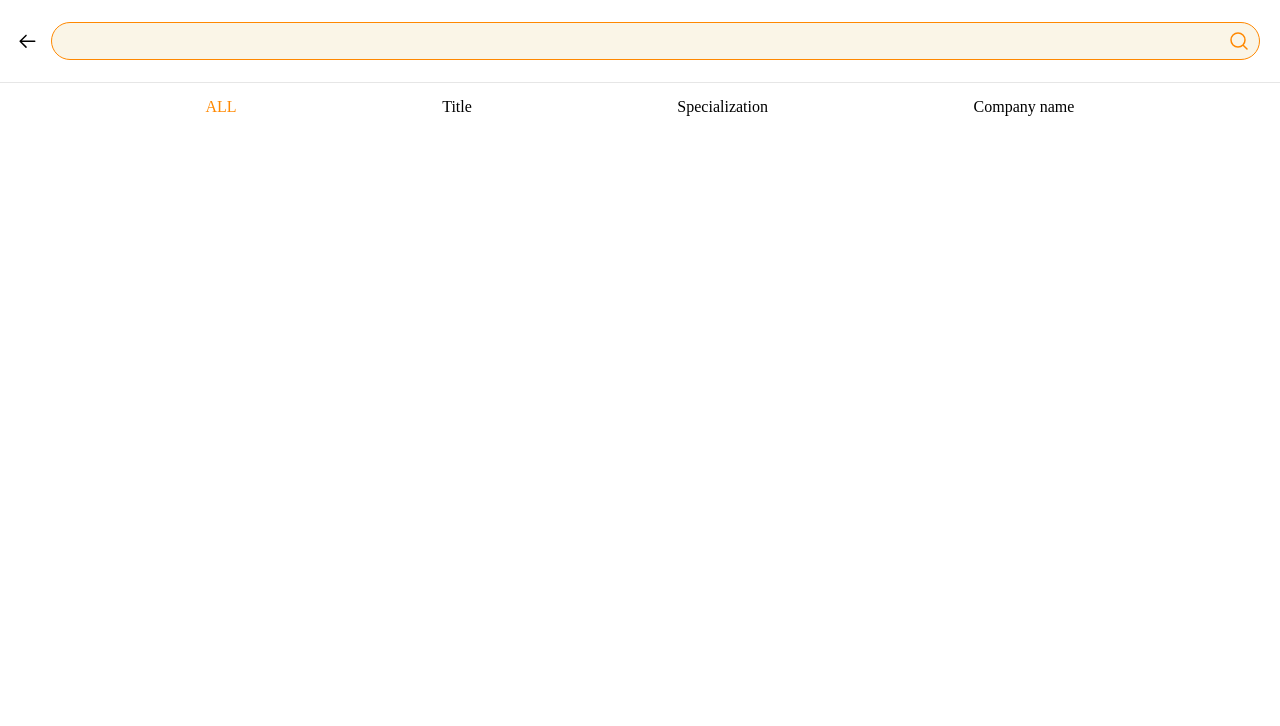
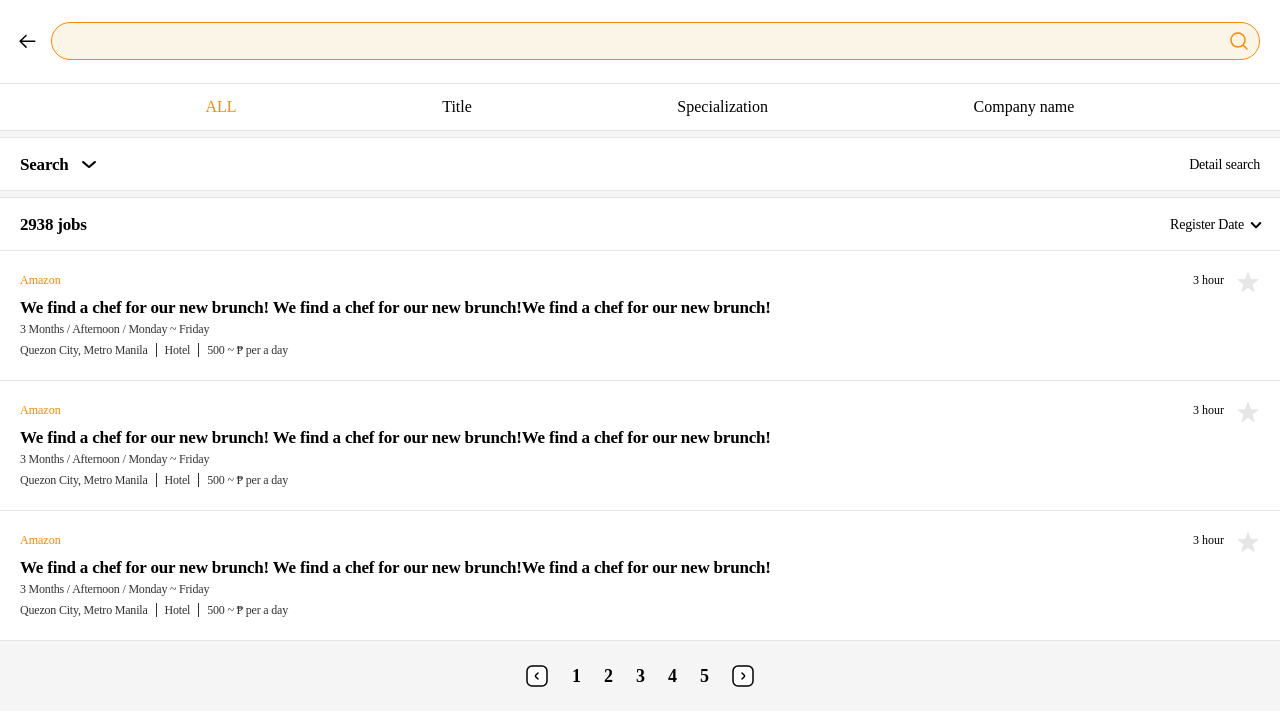
Before and after one commit to PanicBear/ui-test, a Next.js app: page /feat/search in a window 1280 px wide. Shown: the top 726 px of the page. Built offline with nearby package versions, Linux system fonts and the light colour scheme.

Commit message:
style(search): list with search

```diff
--- /dev/null
+++ b/components/atoms/Icon/SmallDropdown.tsx
@@ -0,0 +1,22 @@
+import { Color } from '@styles/color';
+import { memo } from 'react';
+import { SVGIconProps } from '.';
+
+const SmallDropdown: (props: SVGIconProps) => JSX.Element = ({
+  fill = Color.Black,
+  width = 24,
+  height = 24,
+  onClick,
+  style,
+}) => {
+  return (
+    <svg width={width} height={height} onClick={onClick} style={style} fill="none" viewBox="0 0 20 20">
+      <path
+        fill={fill}
+        d="M14.167 8.642a.834.834 0 00-1.175 0L10 11.592l-2.95-2.95a.833.833 0 10-1.175 1.183l3.534 3.533a.833.833 0 001.183 0l3.575-3.533a.833.833 0 000-1.183z"
+      ></path>
+    </svg>
+  );
+};
+
+export default memo(SmallDropdown);
--- /dev/null
+++ b/components/atoms/Icon/Star.tsx
@@ -0,0 +1,22 @@
+import { Color } from '@styles/index';
+import { memo } from 'react';
+import { SVGIconProps } from '.';
+
+const Star: (props: SVGIconProps) => JSX.Element = ({
+  fill = Color.Slate,
+  width = 24,
+  height = 24,
+  onClick,
+  style,
+}) => {
+  return (
+    <svg width={width} height={height} viewBox="0 0 24 24" fill="none" onClick={onClick} style={style}>
+      <path
+        fill={fill}
+        d="M11.528 1.359a.5.5 0 01.944 0l2.235 6.43a.5.5 0 00.462.335l6.805.138a.5.5 0 01.292.899l-5.424 4.112a.5.5 0 00-.176.543l1.97 6.515a.5.5 0 01-.763.556l-5.587-3.888a.5.5 0 00-.572 0l-5.587 3.888a.5.5 0 01-.764-.556l1.971-6.515a.5.5 0 00-.176-.543L1.734 9.161a.5.5 0 01.291-.899l6.806-.138a.5.5 0 00.462-.336l2.235-6.43z"
+      ></path>
+    </svg>
+  );
+};
+
+export default memo(Star);
--- /dev/null
+++ b/components/atoms/Icon/button/Left.tsx
@@ -0,0 +1,25 @@
+import { Color } from '@styles/index';
+import { memo } from 'react';
+import { SVGIconProps } from '..';
+
+const Left: (props: SVGIconProps) => JSX.Element = ({
+  fill = Color.Black,
+  width = 22,
+  height = 22,
+  onClick,
+  style,
+}) => {
+  return (
+    <svg width={width} height={height} onClick={onClick} style={style} fill="none" viewBox="0 0 22 22">
+      <path fill="#fff" d="M1 6a5 5 0 015-5h10a5 5 0 015 5v10a5 5 0 01-5 5H6a5 5 0 01-5-5V6z"></path>
+      <path
+        stroke={fill}
+        strokeLinecap="round"
+        strokeWidth="1.5"
+        d="M12 8l-2.293 2.293a1 1 0 000 1.414L12 14m-6 7h10a5 5 0 005-5V6a5 5 0 00-5-5H6a5 5 0 00-5 5v10a5 5 0 005 5z"
+      ></path>
+    </svg>
+  );
+};
+
+export default memo(Left);
--- /dev/null
+++ b/components/atoms/Icon/button/Right.tsx
@@ -0,0 +1,25 @@
+import { Color } from '@styles/index';
+import { memo } from 'react';
+import { SVGIconProps } from '..';
+
+const Left: (props: SVGIconProps) => JSX.Element = ({
+  fill = Color.Black,
+  width = 22,
+  height = 22,
+  onClick,
+  style,
+}) => {
+  return (
+    <svg width={width} height={height} onClick={onClick} style={style} fill="none" viewBox="0 0 22 22">
+      <path fill="#fff" d="M21 6a5 5 0 00-5-5H6a5 5 0 00-5 5v10a5 5 0 005 5h10a5 5 0 005-5V6z"></path>
+      <path
+        stroke={fill}
+        strokeLinecap="round"
+        strokeWidth="1.5"
+        d="M10 8l2.293 2.293a1 1 0 010 1.414L10 14m6 7H6a5 5 0 01-5-5V6a5 5 0 015-5h10a5 5 0 015 5v10a5 5 0 01-5 5z"
+      ></path>
+    </svg>
+  );
+};
+
+export default memo(Left);
--- /dev/null
+++ b/components/atoms/Icon/button/index.tsx
@@ -0,0 +1,2 @@
+export { default as Left } from './Left';
+export { default as Right } from './Right';
--- a/components/atoms/Icon/index.ts
+++ b/components/atoms/Icon/index.ts
@@ -9,6 +9,8 @@ export interface SVGIconProps {
   style?: CSSProperties;
 }
 
+export * from './button';
+
 export { default as Dropdown } from './Dropdown';
 export { default as Search } from './Search';
 export { default as Check } from './Check';
@@ -18,3 +20,5 @@ export { default as Logo } from './Logo';
 export { default as User } from './User';
 export { default as Bookmark } from './Bookmark';
 export { default as Back } from './Back';
+export { default as SmallDropdown } from './SmallDropdown';
+export { default as Star } from './Star';
--- a/components/molecules/SearchHeader.tsx
+++ b/components/molecules/SearchHeader.tsx
@@ -14,8 +14,6 @@ const HeaderMenuBar = styled.header`
   z-index: 2;
 
   gap: 12px;
-
-  border-bottom: 1px solid ${Color.Slate};
 `;
 
 interface HeaderProps {
--- a/pages/feat/search.tsx
+++ b/pages/feat/search.tsx
@@ -1,27 +1,261 @@
+import { Icon } from '@components/atoms';
 import { SearchHeader } from '@components/molecules';
 import { Color, Layout } from '@styles/index';
 import styled from 'styled-components';
 
-const FilterBar = styled.ul`
+const NavBar = styled.ul`
   ${Layout.flexRowEvenlyCenter}
   margin-top: 83px;
   width: 100%;
   height: 48px;
+
+  border-top: 1px solid ${Color.Slate};
+  border-bottom: 1px solid ${Color.Slate};
+
+  list-style: none;
 `;
-const FilterItem = styled.li<{ highlight?: boolean }>`
+const NavItem = styled.li<{ highlight?: boolean }>`
   color: ${({ highlight }) => (highlight ? Color.Point1 : Color.Black)};
+`;
+const ContentArea = styled.div`
+  background-color: ${Color.LightSlate};
+`;
+const FilterArea = styled.section`
+  ${Layout.flexColStartCenter}
+  padding-top: 6px;
+`;
+const FilterBar = styled.div`
+  ${Layout.flexRowBetweenCenter}
+  width: 100%;
+  height: 54px;
+  padding: 16px 20px;
+
+  background-color: ${Color.White};
+  border-top: 1px solid ${Color.Slate};
+  border-bottom: 1px solid ${Color.Slate};
+`;
+const MainText = styled.div`
+  ${Layout.flexRowCenter}
+
+  gap: 8px;
+
+  & > span {
+    font-family: AppleSDGothicNeoB00;
+    font-size: 17px;
+    font-weight: 600;
+    line-height: 21px;
+    letter-spacing: -0.2px;
+    text-align: left;
+  }
+`;
+const SubText = styled.span`
+  ${Layout.flexRowBetweenCenter}
+
+  font-family: AppleSDGothicNeoM00;
+  font-size: 14px;
+  font-weight: 400;
+  line-height: 19px;
+  letter-spacing: -0.2px;
+  text-align: left;
+`;
+const ListArea = styled.ul`
+  ${Layout.flexColCenterStart}
+`;
+const ListItem = styled.li`
+  ${Layout.flexColCenterStart}
+  width: 100%;
+  padding: 20px;
+  background-color: ${Color.White};
+  border-bottom: 1px solid ${Color.Slate};
+
+  gap: 2px;
+`;
+const InfoRow = styled.div`
+  ${Layout.flexRowBetweenStart}
+  width: 100%;
+  height: 24px;
+`;
+const CorpName = styled.span`
+  color: ${({ theme }) => theme.Color.Point1};
+  margin: 0;
+
+  font-family: AppleSDGothicNeoM00;
+  font-size: 12px;
+  font-weight: 400;
+  line-height: 19px;
+  letter-spacing: 0px;
+  text-align: left;
+`;
+const RegisterDate = styled.div`
+  ${Layout.flexRowBetweenStart}
+
+  gap: 12px;
+
+  & > span {
+    font-family: AppleSDGothicNeoM00;
+    font-size: 12px;
+    font-weight: 400;
+    line-height: 19px;
+    letter-spacing: 0px;
+    text-align: left;
+  }
+`;
+const AdTitle = styled.h4<{ maxLine: number }>`
+  margin-right: 76px;
+
+  max-height: ${({ maxLine }) => maxLine * 21 + 'px'};
+  text-overflow: ellipsis;
+  display: -webkit-box;
+  -webkit-box-orient: vertical;
+  -webkit-line-clamp: ${({ maxLine }) => maxLine};
+  overflow: hidden;
+
+  font-family: AppleSDGothicNeoB00;
+  font-size: 17px;
+  font-weight: 600;
+  line-height: 21px;
+  letter-spacing: -0.2px;
+  text-align: left;
+`;
+const ConditionRow = styled.div`
+  color: ${Color.SemiBlack};
+  font-family: AppleSDGothicNeoM00;
+  font-size: 12px;
+  font-weight: 400;
+  line-height: 19px;
+  letter-spacing: -0.2px;
+  text-align: left;
+
+  & > span {
+    height: 10px;
+    padding: 0 8px;
+
+    :first-child {
+      padding-left: 0;
+    }
+    :not(:last-child) {
+      border-right: 1px solid ${Color.SemiBlack};
+    }
+  }
+`;
+const PaginationArea = styled.section`
+  ${Layout.flexRowCenter}
+  padding: 24px;
+  gap: 24px;
+
+  & > span {
+    font-family: AppleSDGothicNeoB00;
+    font-size: 18px;
+    font-weight: 600;
+    line-height: 19px;
+    letter-spacing: -1px;
+    text-align: left;
+  }
 `;
 
 const Page = () => {
   return (
     <>
       <SearchHeader />
-      <FilterBar>
-        <FilterItem highlight>ALL</FilterItem>
-        <FilterItem>Title</FilterItem>
-        <FilterItem>Specialization</FilterItem>
-        <FilterItem>Company name</FilterItem>
-      </FilterBar>
+      <NavBar>
+        <NavItem highlight>ALL</NavItem>
+        <NavItem>Title</NavItem>
+        <NavItem>Specialization</NavItem>
+        <NavItem>Company name</NavItem>
+      </NavBar>
+      <ContentArea>
+        <FilterArea>
+          <FilterBar>
+            <MainText>
+              <span>Search</span>
+              <Icon.Dropdown />
+            </MainText>
+            <SubText>Detail search</SubText>
+          </FilterBar>
+        </FilterArea>
+        <FilterArea>
+          <FilterBar>
+            <MainText>
+              <span>2938 jobs</span>
+            </MainText>
+            <SubText style={{ marginRight: '-8px' }}>
+              Register Date
+              <Icon.SmallDropdown />
+            </SubText>
+          </FilterBar>
+        </FilterArea>
+        <ListArea>
+          <ListItem>
+            <InfoRow>
+              <CorpName>Amazon</CorpName>
+              <RegisterDate>
+                <span>3 hour</span>
+                <Icon.Star />
+              </RegisterDate>
+            </InfoRow>
+            <AdTitle maxLine={2}>
+              We find a chef for our new brunch! We find a chef for our new brunch!We find a chef for our new brunch!
+            </AdTitle>
+            <ConditionRow>
+              <span>3 Months / Afternoon / Monday ~ Friday</span>
+            </ConditionRow>
+            <ConditionRow>
+              <span>Quezon City, Metro Manila</span>
+              <span>Hotel</span>
+              <span>500 ~ ₱ per a day</span>
+            </ConditionRow>
+          </ListItem>
+          <ListItem>
+            <InfoRow>
+              <CorpName>Amazon</CorpName>
+              <RegisterDate>
+                <span>3 hour</span>
+                <Icon.Star />
+              </RegisterDate>
+            </InfoRow>
+            <AdTitle maxLine={2}>
+              We find a chef for our new brunch! We find a chef for our new brunch!We find a chef for our new brunch!
+            </AdTitle>
+            <ConditionRow>
+              <span>3 Months / Afternoon / Monday ~ Friday</span>
+            </ConditionRow>
+            <ConditionRow>
+              <span>Quezon City, Metro Manila</span>
+              <span>Hotel</span>
+              <span>500 ~ ₱ per a day</span>
+            </ConditionRow>
+          </ListItem>
+          <ListItem>
+            <InfoRow>
+              <CorpName>Amazon</CorpName>
+              <RegisterDate>
+                <span>3 hour</span>
+                <Icon.Star />
+              </RegisterDate>
+            </InfoRow>
+            <AdTitle maxLine={2}>
+              We find a chef for our new brunch! We find a chef for our new brunch!We find a chef for our new brunch!
+            </AdTitle>
+            <ConditionRow>
+              <span>3 Months / Afternoon / Monday ~ Friday</span>
+            </ConditionRow>
+            <ConditionRow>
+              <span>Quezon City, Metro Manila</span>
+              <span>Hotel</span>
+              <span>500 ~ ₱ per a day</span>
+            </ConditionRow>
+          </ListItem>
+        </ListArea>
+        <PaginationArea>
+          <Icon.Left />
+          <span>1</span>
+          <span>2</span>
+          <span>3</span>
+          <span>4</span>
+          <span>5</span>
+          <Icon.Right />
+        </PaginationArea>
+      </ContentArea>
     </>
   );
 };
```
